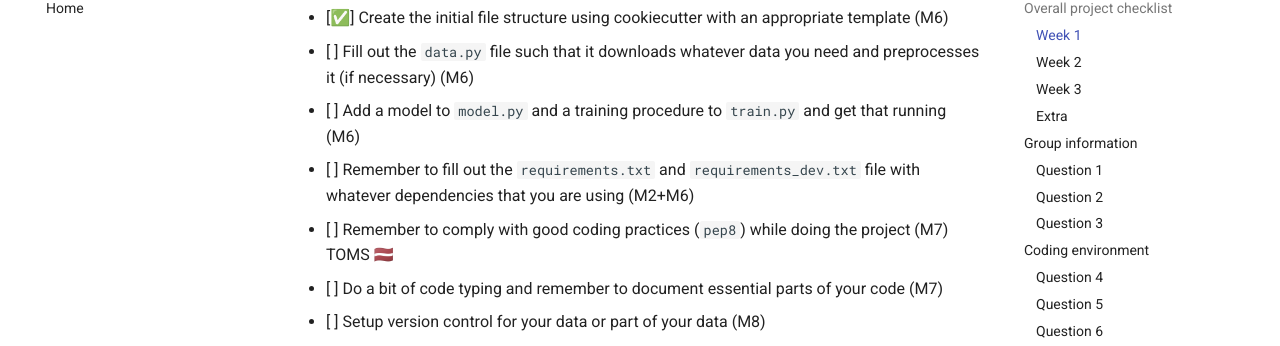
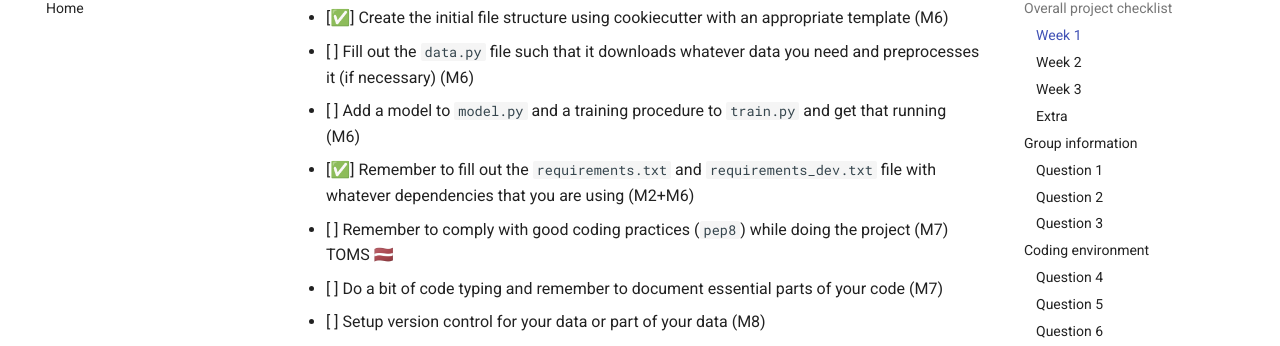
Before and after one commit to elena-iri/ARGinator, an MkDocs documentation site: the page built from docs/source/checklist.md, in a window 1280 px wide and 900 px high, scrolled down 1368 px. Shown: the part 100-446 px from the top of the window. Built offline with MkDocs 1.6.1 and Material for MkDocs 9.7.7, drawn with Linux system fonts in a browser that asks for light colours.

```diff
--- a/docs/source/checklist.md
+++ b/docs/source/checklist.md
@@ -58,7 +58,7 @@ will check the repositories and the code to verify your answers.
 * [✅] Create the initial file structure using cookiecutter with an appropriate template (M6)
 * [ ] Fill out the `data.py` file such that it downloads whatever data you need and preprocesses it (if necessary) (M6)
 * [ ] Add a model to `model.py` and a training procedure to `train.py` and get that running (M6)
-* [ ] Remember to fill out the `requirements.txt` and `requirements_dev.txt` file with whatever dependencies that you
+* [✅] Remember to fill out the `requirements.txt` and `requirements_dev.txt` file with whatever dependencies that you
     are using (M2+M6)
 * [ ] Remember to comply with good coding practices (`pep8`) while doing the project (M7) TOMS 🇱🇻
 * [ ] Do a bit of code typing and remember to document essential parts of your code (M7)
```
